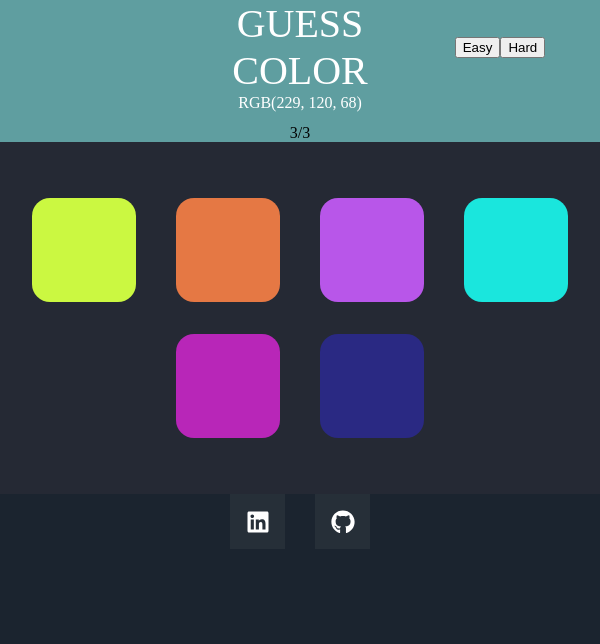
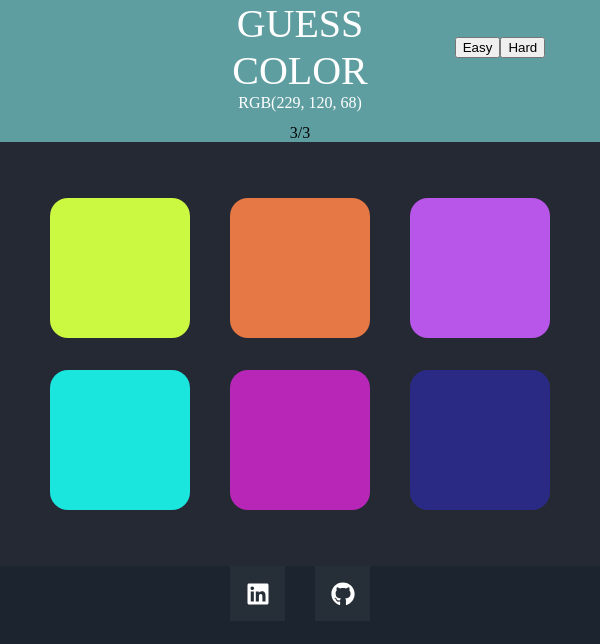
Before and after one commit to RomainVenel/GuessColor, a React (Create React App) app: page / in a window 600 px wide. Shown: the top 644 px of the page. Built offline with nearby package versions, Linux system fonts and the light colour scheme; the HTML template or start-up script is replaced by a standard one; a web font is replaced by a local one.

Commit message:
Media queries 90%

```diff
--- a/src/App.css
+++ b/src/App.css
@@ -39,7 +39,7 @@ body {
   background-color: cadetblue;
 }
 
-@media screen and (max-width: 390px) {
+@media screen and (max-width: 539px) {
     .grid-colors {
         display: flex;
         flex-wrap: wrap;
@@ -97,7 +97,7 @@ body {
     }
 }
 
-@media screen and (min-width: 390px) and (max-width: 640px) {
+@media screen and (min-width: 539px) and (max-width: 640px) {
     .grid-colors {
         display: flex;
         flex-wrap: wrap;
@@ -107,8 +107,8 @@ body {
     }
 
     .view-color {
-        height: 104px;
-        flex: 0 0 104px;
+        height: 140px;
+        flex: 0 0 140px;
         margin: 1em 20px;
         border-radius: 18px;
         cursor: pointer;
@@ -231,8 +231,6 @@ p {
   font-size: 18px;
 }
 
-
-
 footer {
   background-color: #1b242f;
   bottom: 20px;
```
